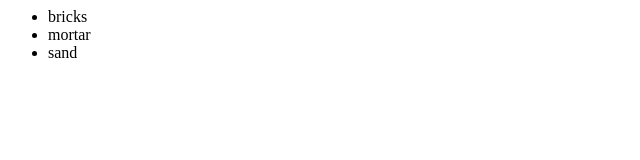
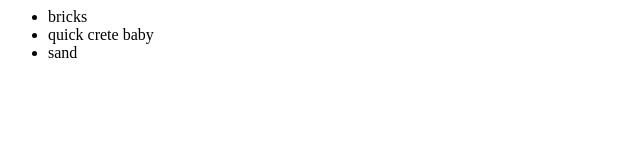
Before and after one commit to thejustinfarr/git-refresher, a plain HTML site: page index.html in a window 1280 px wide. Shown: the full height of the page, 0-640 px from the left. Drawn offline with Linux system fonts and the light colour scheme.

Commit message:
add quick crete

```diff
--- a/index.html
+++ b/index.html
@@ -3,7 +3,7 @@
 		<div>
 			<ul>
 				<li>bricks</li>
-				<li>mortar</li>
+				<li>quick crete baby</li>
 				<li>sand</li>
 			</ul>
 		</div>
```
